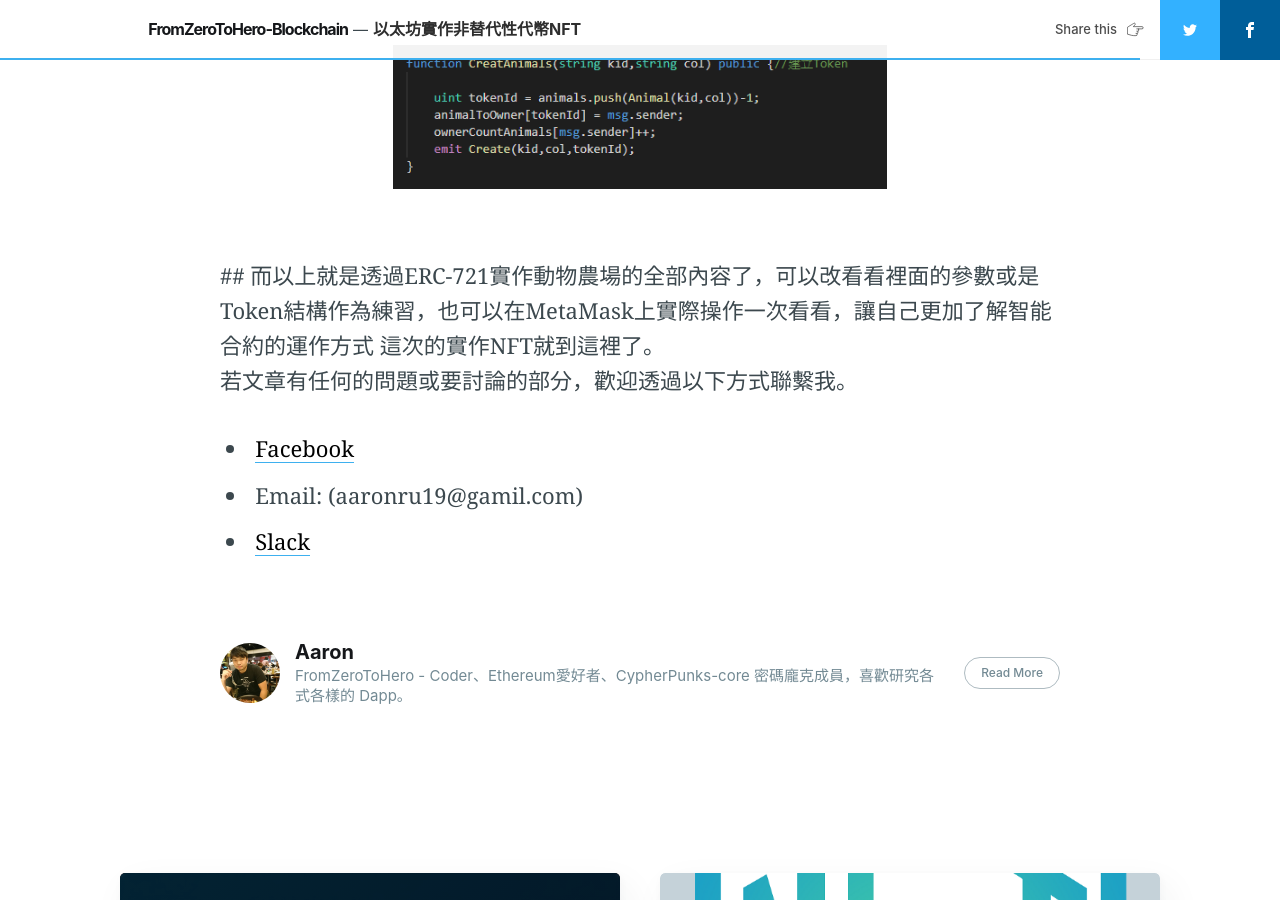
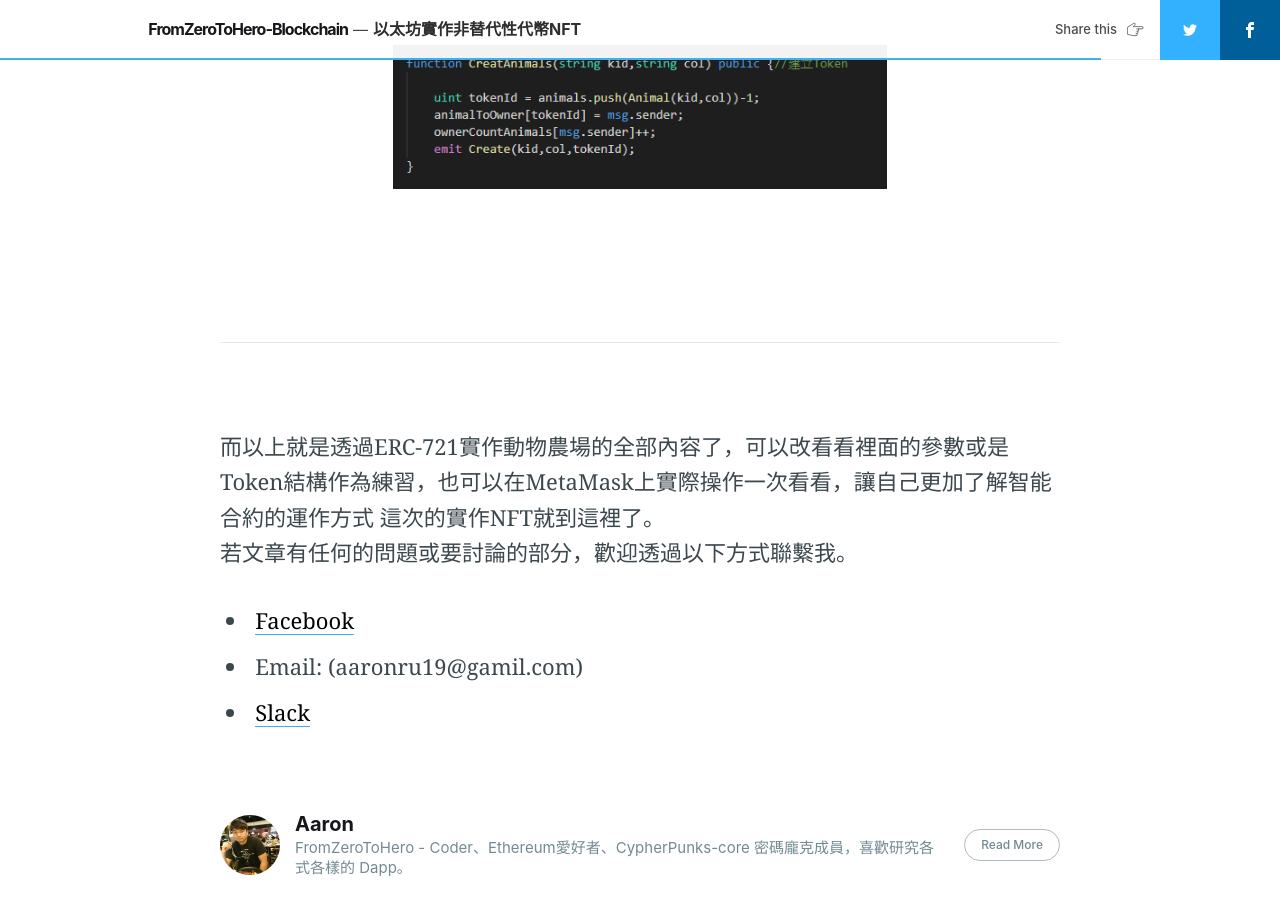
Before and after one commit to FZTH-Blockchain/fzth, a Jekyll site: the page built from _posts/2020-01-08-以太坊實作非替代性代幣NFT.md, in a window 1280 px wide and 900 px high, scrolled down 4362 px. Built offline with Jekyll 4.4.1, drawn with Linux system fonts in a browser that asks for light colours; nearby versions of some CDN libraries; comment, search, counter and statistics services are not loaded.

Commit message:
Update 2020-01-08-以太坊實作非替代性代幣NFT.md

```diff
--- a/_posts/2020-01-08-以太坊實作非替代性代幣NFT.md
+++ b/_posts/2020-01-08-以太坊實作非替代性代幣NFT.md
@@ -73,7 +73,10 @@ author: Aaron #作者
     <img src="./assets/images/FZTH-NFT/Aaron-Erc721-7.png" style="width:90%">
 </div>
 <br>
-##
+
+***
+
+<br>
 而以上就是透過ERC-721實作動物農場的全部內容了，可以改看看裡面的參數或是Token結構作為練習，也可以在MetaMask上實際操作一次看看，讓自己更加了解智能合約的運作方式
 這次的實作NFT就到這裡了。
 <br>
```
